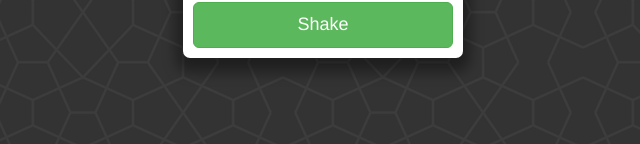
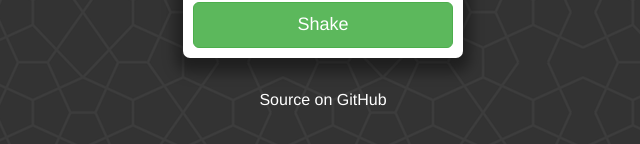
Before and after one commit to bttmly/shaker, a plain HTML site: page index.html in a window 1280 px wide. Shown: the part 388-532 px from the top of the page, without its empty margins (317-957 px from the left). Drawn offline with Linux system fonts and the light colour scheme.

Commit message:
demo style tweaks

```diff
--- a/index.html
+++ b/index.html
@@ -30,6 +30,7 @@
     transition: all 0.2s ease-in-out;
     animation-duration: 0.4s;
     animation-iteration-count: 1;
+    position: relative;
   }
 
   .panel__title {
@@ -64,6 +65,20 @@
     font-weight: 300;
     font-style: italic;
   }
+
+  .source-link {
+    position: absolute;
+    bottom: -4em;
+    width: 100%;
+    left: 0;
+    font-size: 16px;
+  }
+
+  .source-link a {
+    color: white;
+  }
+
+
 </style>
 
 <body>
@@ -74,6 +89,7 @@
       </h1>
       <p>Play with the controls and see what it can do.</p>
     </div>
+
     <div id="panel" class="inner">
       <div class="fluid-container">
         <div class="row">
@@ -108,7 +124,11 @@
         </div>
       </div>
       <button id="shake" class="btn btn-block btn-success btn-lg">Shake</button>
+      <p class="source-link">
+        <a href="https://github.com/nickb1080/shaker">Source on GitHub</a>
+      </p>
     </div>
+
   </div>
 
   <script src="demo-assets/prefixfree.min.js"></script>
```
